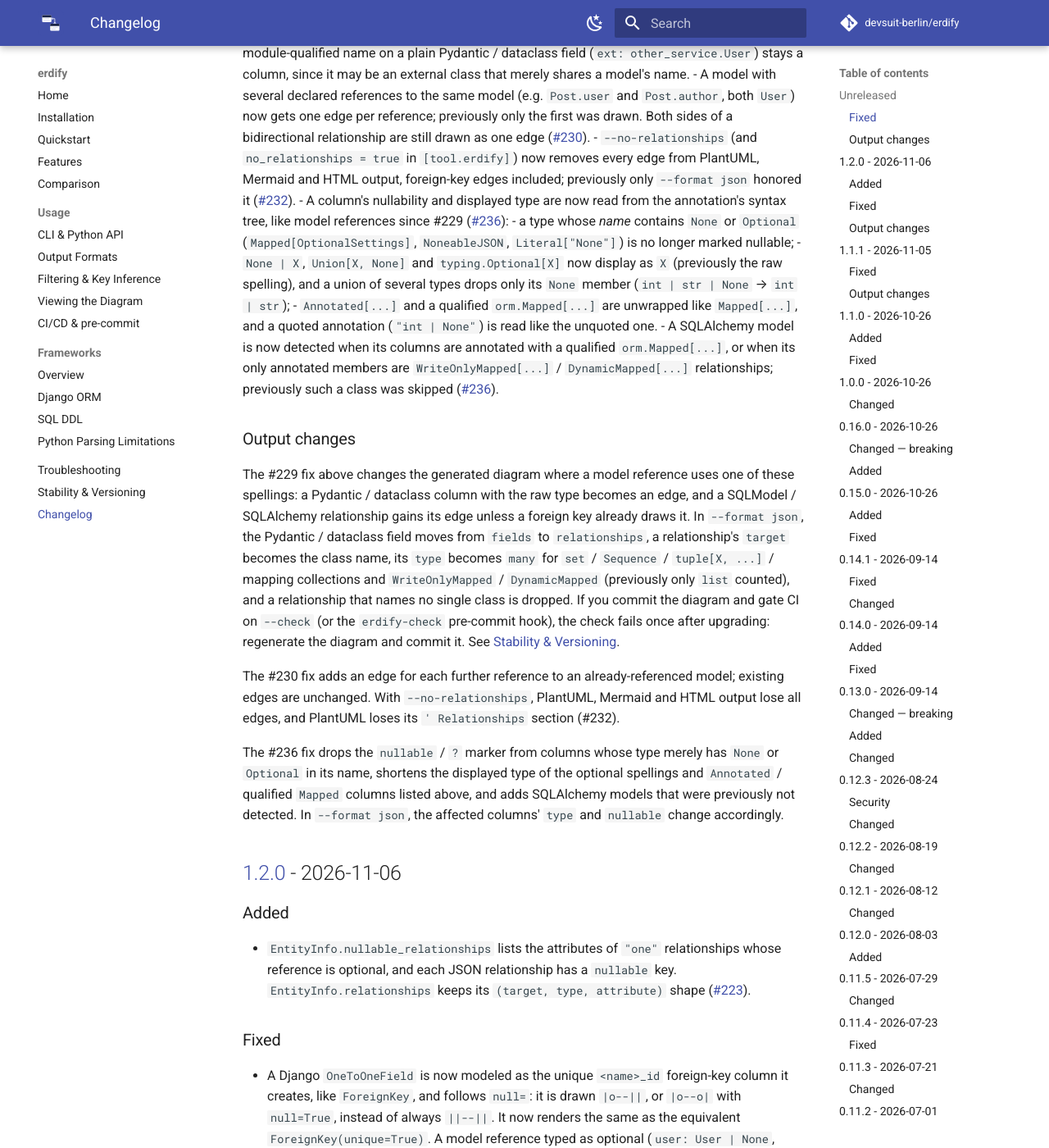
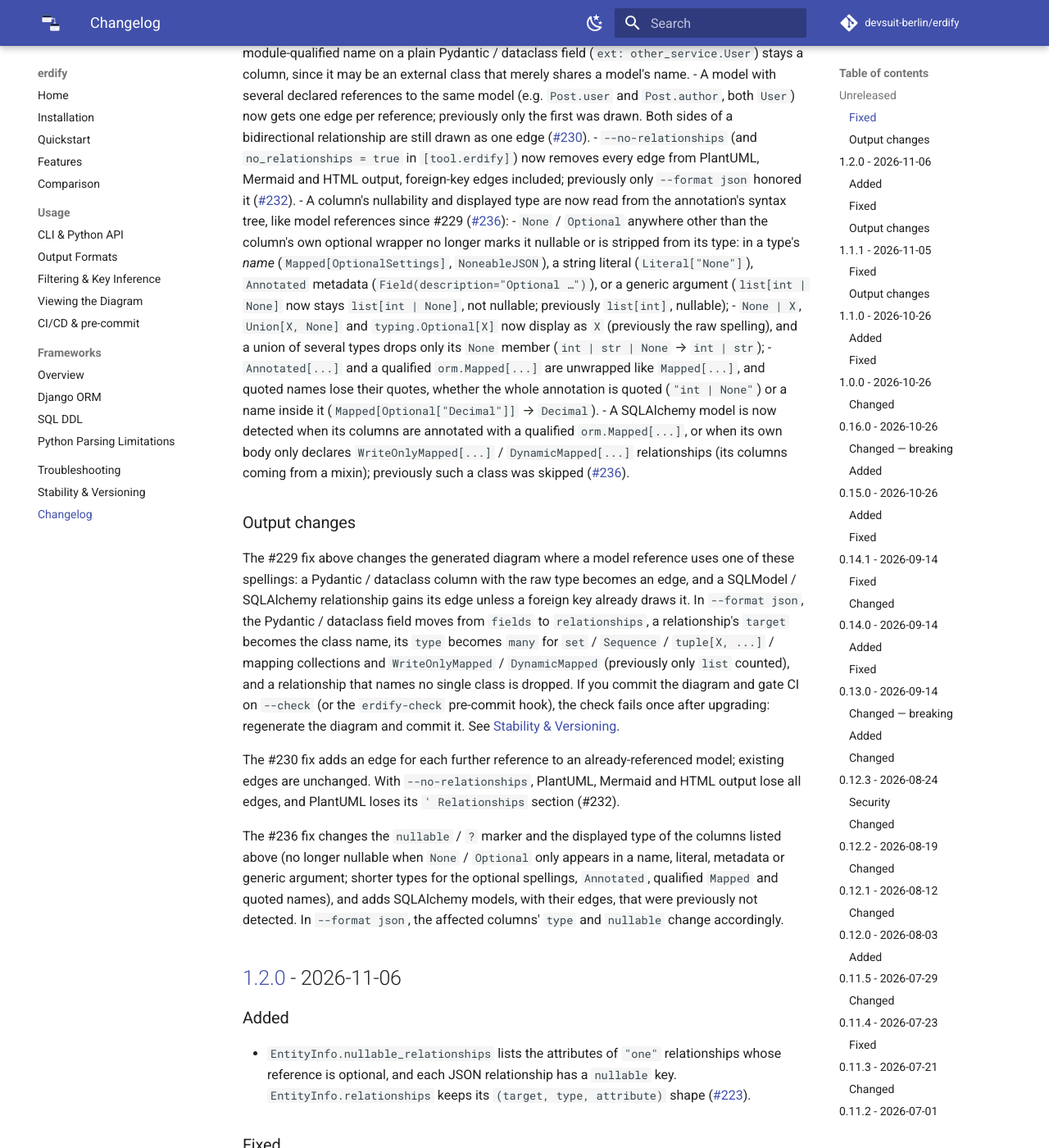
Before and after one commit to devsuit-berlin/erdify, an MkDocs documentation site: the page built from docs/changelog.md, in a window 1280 px wide and 1400 px high, scrolled down 856 px. Shown: the whole window at 82% size. Built offline with MkDocs 1.6.1 and Material for MkDocs 9.7.7, drawn with Linux system fonts in a browser that asks for light colours; comment, search, counter and statistics services are not loaded.

Commit message:
fix: keep nested Optional and Literal[None] nullable, share annotation helpers
- A union member that is itself optional, and Literal[..., None], keep
  the column nullable (regressions vs main found in self-review).
- Union members are resolved like lone column types (unwrapped,
  unquoted); WriteOnlyMapped/DynamicMapped unwrap for display.
- One _MAPPED_WRAPPERS set derived from _MANY_WRAPPERS; quoted-annotation
  parsing and subscript splitting shared by both annotation walkers.
- Document classic Column() attributes, broaden the changelog, update
  the framework detection table.

```diff
--- a/CHANGELOG.md
+++ b/CHANGELOG.md
@@ -49,18 +49,23 @@ and this project adheres to [Semantic Versioning](https://semver.org/spec/v2.0.0
 - A column's nullability and displayed type are now read from the
   annotation's syntax tree, like model references since #229
   ([#236](https://github.com/devsuit-berlin/erdify/issues/236)):
-  - a type whose *name* contains `None` or `Optional` (`Mapped[OptionalSettings]`,
-    `NoneableJSON`, `Literal["None"]`) is no longer marked nullable;
+  - `None` / `Optional` anywhere other than the column's own optional wrapper
+    no longer marks it nullable or is stripped from its type: in a type's
+    *name* (`Mapped[OptionalSettings]`, `NoneableJSON`), a string literal
+    (`Literal["None"]`), `Annotated` metadata (`Field(description="Optional
+    …")`), or a generic argument (`list[int | None]` now stays
+    `list[int | None]`, not nullable; previously `list[int]`, nullable);
   - `None | X`, `Union[X, None]` and `typing.Optional[X]` now display as `X`
     (previously the raw spelling), and a union of several types drops only its
     `None` member (`int | str | None` → `int | str`);
   - `Annotated[...]` and a qualified `orm.Mapped[...]` are unwrapped like
-    `Mapped[...]`, and a quoted annotation (`"int | None"`) is read like the
-    unquoted one.
+    `Mapped[...]`, and quoted names lose their quotes, whether the whole
+    annotation is quoted (`"int | None"`) or a name inside it
+    (`Mapped[Optional["Decimal"]]` → `Decimal`).
 - A SQLAlchemy model is now detected when its columns are annotated with a
-  qualified `orm.Mapped[...]`, or when its only annotated members are
-  `WriteOnlyMapped[...]` / `DynamicMapped[...]` relationships; previously such
-  a class was skipped ([#236](https://github.com/devsuit-berlin/erdify/issues/236)).
+  qualified `orm.Mapped[...]`, or when its own body only declares
+  `WriteOnlyMapped[...]` / `DynamicMapped[...]` relationships (its columns
+  coming from a mixin); previously such a class was skipped ([#236](https://github.com/devsuit-berlin/erdify/issues/236)).
 
 ### Output changes
 
@@ -81,10 +86,11 @@ model; existing edges are unchanged. With `--no-relationships`, PlantUML,
 Mermaid and HTML output lose all edges, and PlantUML loses its
 `' Relationships` section (#232).
 
-The #236 fix drops the `nullable` / `?` marker from columns whose type merely
-has `None` or `Optional` in its name, shortens the displayed type of the
-optional spellings and `Annotated` / qualified `Mapped` columns listed above,
-and adds SQLAlchemy models that were previously not detected. In
+The #236 fix changes the `nullable` / `?` marker and the displayed type of the
+columns listed above (no longer nullable when `None` / `Optional` only appears
+in a name, literal, metadata or generic argument; shorter types for the
+optional spellings, `Annotated`, qualified `Mapped` and quoted names), and adds
+SQLAlchemy models, with their edges, that were previously not detected. In
 `--format json`, the affected columns' `type` and `nullable` change
 accordingly.
 
```
Also changed, not shown: docs/frameworks/index.md (+1 -1 lines), docs/frameworks/limitations.md (+8 -0 lines), 2 other files.
